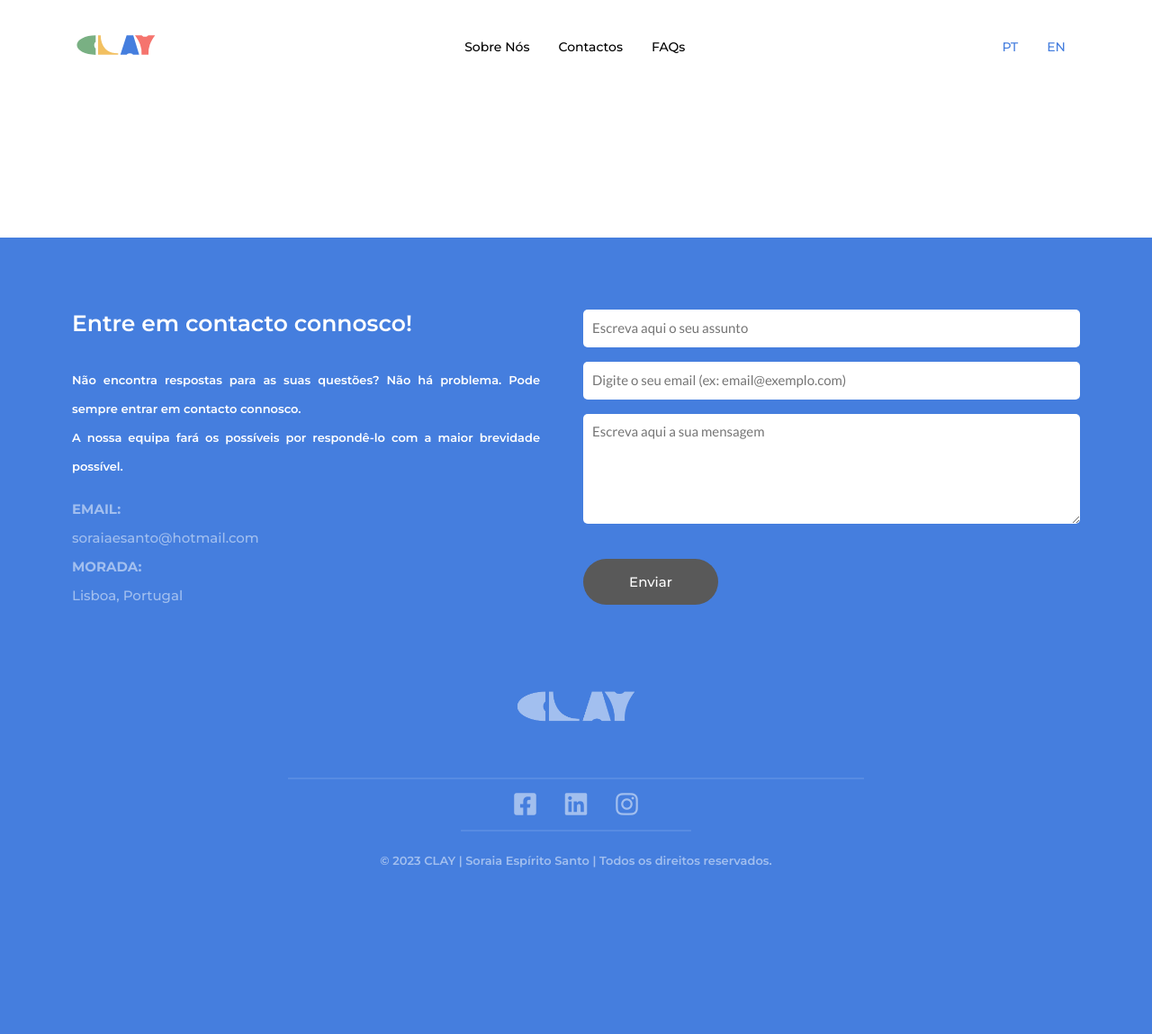
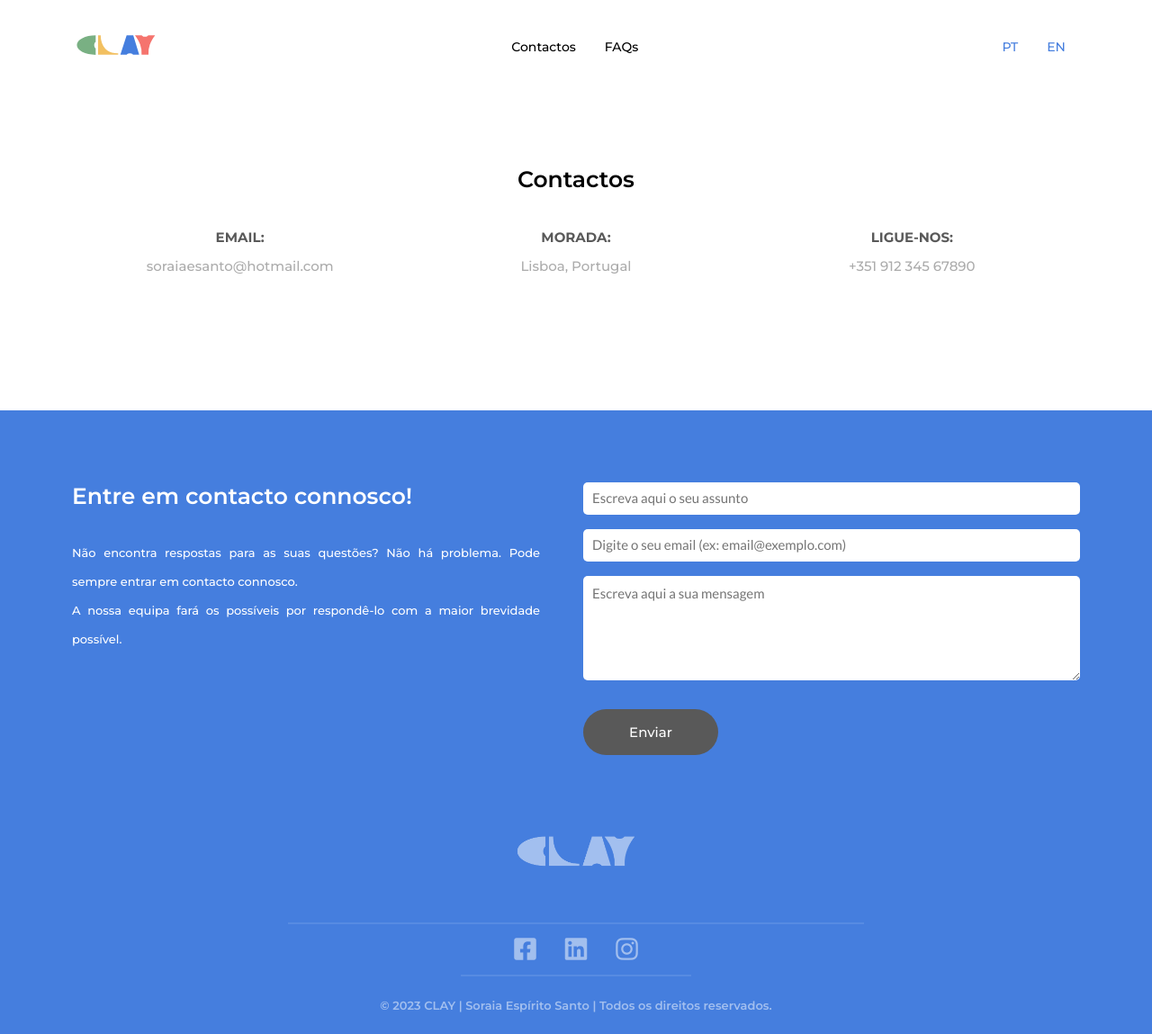
Before and after one commit to soraiaesanto/projeto_pw2, a PHP site: page /index.php?page=contacts in a window 1280 px wide. Shown: the whole page at 90% size. Before the commit the page ends 964 px from the top, so only its background shows below. Run offline with PHP 8.4, Linux system fonts and the light colour scheme.

Commit message:
page contacts

```diff
--- a/contacts.html
+++ b/contacts.html
@@ -1,3 +1,25 @@
-<section>
-
+<section class="s-contacts">
+  <div class="contacts">
+    <h2 class="quadro">Contactos</h2>
+    <dl class="manual-contact">
+      <div class="asset asset-1">
+        <div>
+          <dt>Email:</dt>
+          <dd><a href="mailto:soraiaesanto@hotmail.com" class="mail">soraiaesanto@hotmail.com</a></dd>
+        </div>
+      </div>
+      <div class="asset asset-2">
+        <div>
+          <dt>Morada:</dt>
+          <dd>Lisboa, Portugal</dd>
+        </div>
+      </div>
+      <div class="asset asset-3">
+        <div>
+          <dt>Ligue-nos:</dt>
+          <dd>+351 912 345 67890</dd>
+        </div>
+      </div>
+    </dl>
+  </div>
 </section>
--- a/footer2.html
+++ b/footer2.html
@@ -5,12 +5,12 @@
         <h2 class="title">Entre em contacto connosco!</h2>
         <p class="description-form">Não encontra respostas para as suas questões? Não há problema. Pode sempre entrar em contacto connosco. <br> A
           nossa equipa fará os possíveis por respondê-lo com a maior brevidade possível.</p>
-          <dl class="manual-contact">
+          <!-- <dl class="manual-contact">
             <dt>Email:</dt>
             <dd><a href="mailto:soraiaesanto@hotmail.com">soraiaesanto@hotmail.com</a></dd>
             <dt>Morada:</dt>
             <dd>Lisboa, Portugal</dd>
-          </dl>
+          </dl> -->
       </div>
       <form>
         <input type="text" placeholder="Escreva aqui o seu assunto" required>
--- a/menu.html
+++ b/menu.html
@@ -2,7 +2,7 @@
     <ul class="menu">
         <li><a href="./" class="logo"><img src="assets/clay-ass_principal.svg" alt="logotipo"></a></li>
         <div>
-            <li><a href="#">Sobre Nós</a></li>
+            <!-- <li><a href="#">Sobre Nós</a></li> -->
             <li><a href="?page=contacts">Contactos</a></li>
             <li><a href="?page=faqs">FAQs</a></li>
         </div>
--- a/styles/contacts.css
+++ b/styles/contacts.css
@@ -1,3 +1,8 @@
+.contacts {
+    display: grid;
+    grid-template-rows: 1fr 1fr 1fr;
+}
+
 p.faqs {
     text-align: center;
     margin-bottom: 2rem;
@@ -11,21 +16,55 @@ h2.title,
 p.description-form {
     text-align: justify;
     /* justify-content: left; */
-    margin-right: 2rem ;
+    margin-right: 2rem;
     color: var(--white);
     /* width: 80%; */
 }
 
+.asset {
+    background-repeat: no-repeat;
+    /* margin: auto; */
+    background-attachment: absolute;
+    background-size: 100% 100%;
+    /* padding: 2rem; */
+    /* filter: opacity(0.8); */
+}
+
+/* .asset-1 {
+    background-image: url('../assets/yellow.svg');
+}
+
+.asset-2 {
+    background-image: url('../assets/salmon.svg');
+    filter: saturate(0);
+}
+
+.asset-3 {
+    background-image: url('../assets/green.svg');
+    /* filter: saturate(0); */
+/* }  */
+
+
+p.description-form {
+    font-weight: 500;
+}
+
 .manual-contact {
-    text-align: left;
-    color: var(--white);
-    font-family: 'Lato';
+    text-align: center;
+    /* color: var(--white); */
+    /* font-family: 'Lato'; */
     font-size: 15px;
     font-weight: 700;
-    color: var(--cyan-50);
+    color: var(--dark);
     font-family: 'Montserrat';
     line-height: 32px;
+    display: flex;
+    display: grid;
+    grid-template-columns: 1fr 1fr 1fr;
+}
 
+.mail:hover {
+    text-decoration: underline;
 }
 
 dt {
@@ -34,7 +73,7 @@ dt {
 
 dd,
 a {
-    color: var(--cyan-50);
+    color: var(--dark-50);
     text-decoration: none;
     font-weight: 500;
 }
@@ -61,7 +100,7 @@ textarea {
     display: grid;
     flex-direction: column;
     gap: 1rem;
-    align-items: stretch;
+    align-items: start;
 }
 
 input,
```
